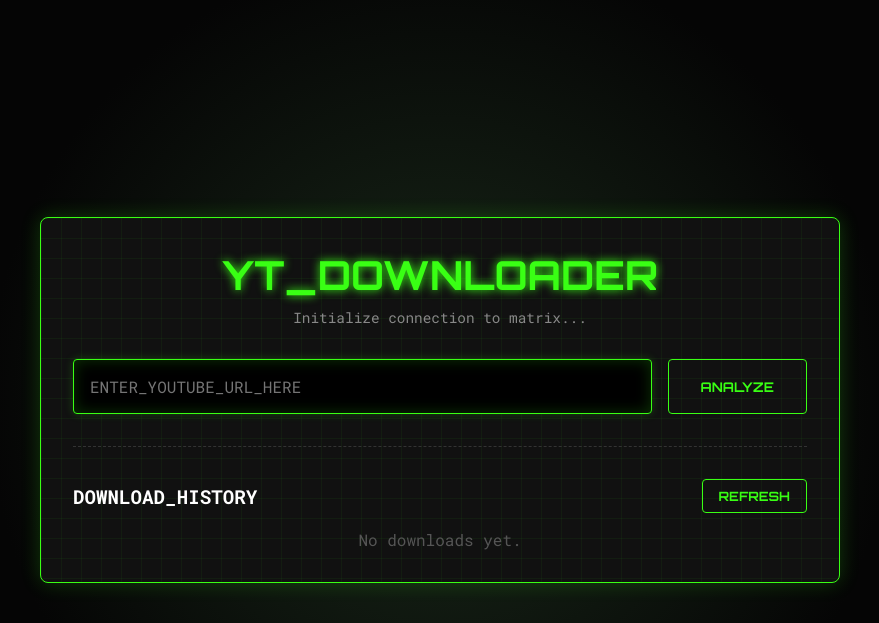
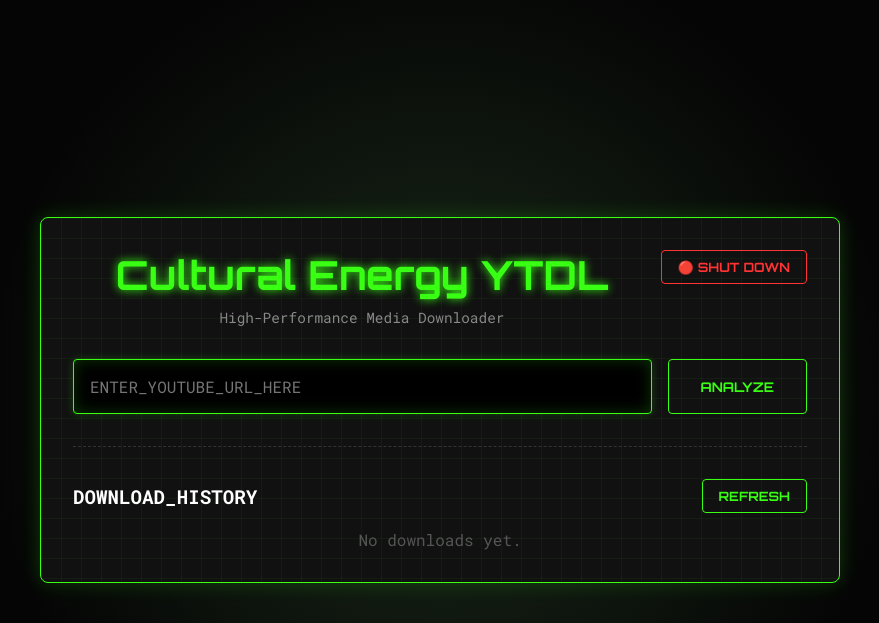
Before and after one commit to aral3000/cultural-energy-ytdl, a Flask app: page / in a window 1280 px wide. Shown: the top 623 px of the page, without its empty margins (200-1079 px from the left). Run offline with Flask 3, Linux system fonts and the light colour scheme; data that the repository does not hold is empty; some libraries are stand-ins or nearby versions.

Commit message:
Auto-update: Added SHUT DOWN button to stop local server from Web UI

```diff
--- a/app.py
+++ b/app.py
@@ -9,6 +9,8 @@ from datetime import datetime
 from flask import Flask, request, jsonify, render_template, send_file
 import yt_dlp
 import re
+import os
+import signal
 
 if getattr(sys, 'frozen', False):
     application_path = os.path.dirname(sys.executable)
@@ -148,6 +150,12 @@ def cancel_download():
         active_downloads[download_id]['status'] = 'cancelled'
     return jsonify({'message': 'Cancelled successfully'})
 
+@app.route('/api/shutdown', methods=['POST'])
+def shutdown():
+    print("Shutting down the server by user request...")
+    os.kill(os.getpid(), signal.SIGINT)
+    return jsonify({'message': 'Shutting down'})
+
 def run_playlist_download(url, format_selector, download_id):
     ydl_opts = {
         'format': format_selector,
--- a/static/script.js
+++ b/static/script.js
@@ -317,4 +317,26 @@ document.addEventListener('DOMContentLoaded', () => {
             localStorage.removeItem('activeDownload');
         }
     }
+
+    // Shutdown Button Logic
+    const shutdownBtn = document.getElementById('shutdownBtn');
+    if (shutdownBtn) {
+        shutdownBtn.addEventListener('click', async () => {
+            if (confirm("Apakah Anda yakin ingin mematikan aplikasi dan keluar?")) {
+                try {
+                    await fetch('/api/shutdown', { method: 'POST' });
+                } catch (e) {
+                    // Usually fetch fails if server shuts down instantly
+                }
+                document.body.innerHTML = `
+                    <div style="text-align:center; padding: 50px; color: #39ff14;">
+                        <h2>Aplikasi Telah Dimatikan.</h2>
+                        <p>Anda sekarang bisa menutup tab browser ini dengan aman.</p>
+                    </div>
+                `;
+                // Attempt to close window (might be blocked by browser policy, hence the message above)
+                setTimeout(() => window.close(), 1000);
+            }
+        });
+    }
 });
--- a/static/style.css
+++ b/static/style.css
@@ -296,6 +296,24 @@ select {
     box-shadow: 0 0 10px #ff3333;
 }
 
+.shutdown-btn {
+    background-color: transparent;
+    color: #ff3333;
+    border: 1px solid #ff3333;
+    padding: 0.5rem 1rem;
+    font-size: 0.8rem;
+    border-radius: 4px;
+    cursor: pointer;
+    transition: all 0.3s ease;
+    margin-left: 10px;
+}
+
+.shutdown-btn:hover {
+    background-color: #ff3333;
+    color: #000;
+    box-shadow: 0 0 10px #ff3333;
+}
+
 /* Responsive Design for Mobile Devices (Android/iOS) */
 @media (max-width: 600px) {
     .container {
--- a/templates/index.html
+++ b/templates/index.html
@@ -10,8 +10,13 @@
 <body>
     <div class="container">
         <header>
-            <h1 class="glitch" data-text="YT_DOWNLOADER">YT_DOWNLOADER</h1>
-            <p class="subtitle">Initialize connection to matrix...</p>
+            <div class="header-top" style="display: flex; justify-content: space-between; align-items: flex-start;">
+                <div style="flex: 1; text-align: center;">
+                    <h1>Cultural Energy YTDL</h1>
+                    <p class="subtitle">High-Performance Media Downloader</p>
+                </div>
+                <button id="shutdownBtn" class="shutdown-btn" title="Turn off local server and exit app">🔴 SHUT DOWN</button>
+            </div>
         </header>
 
         <main>
```
